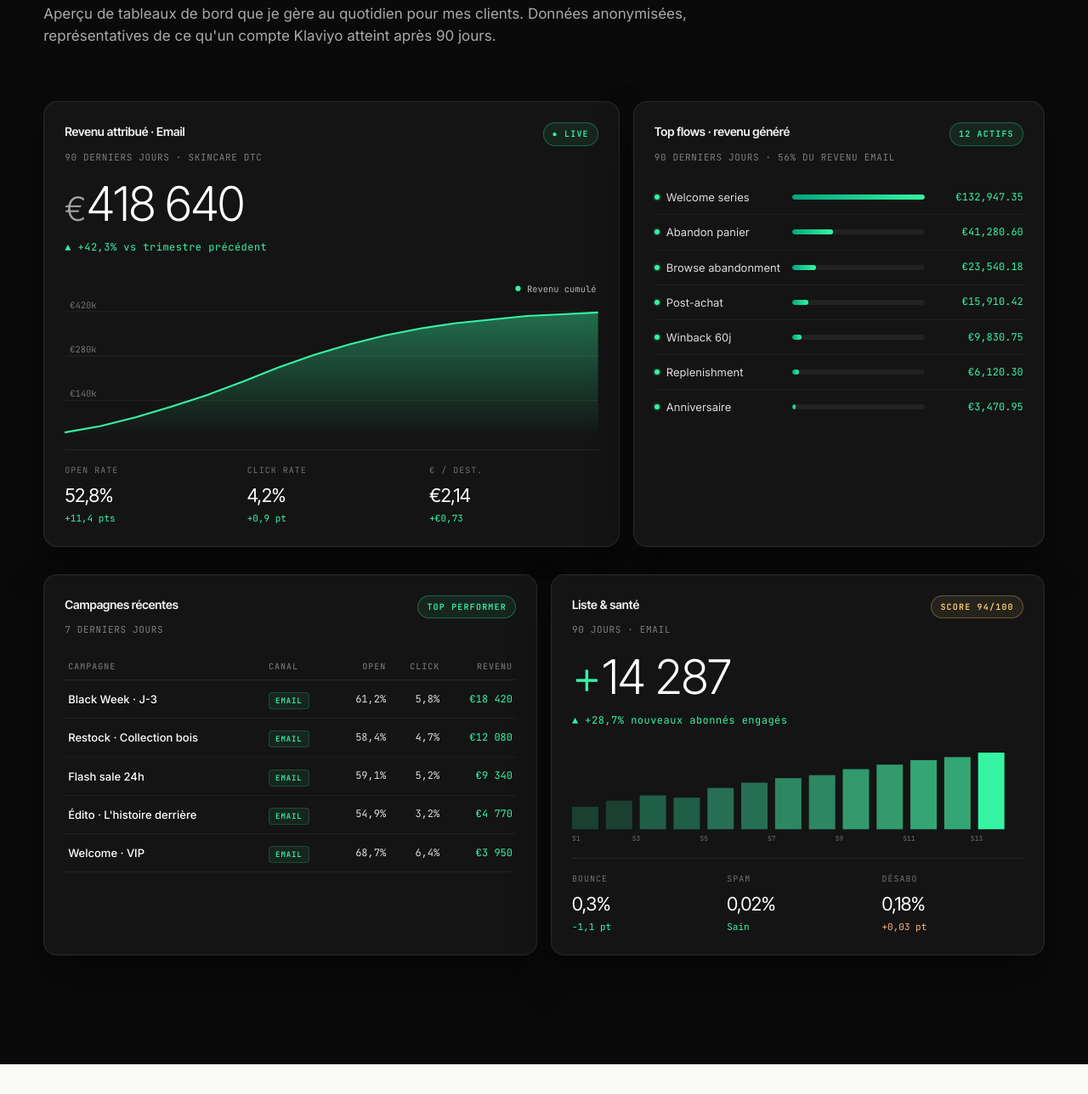
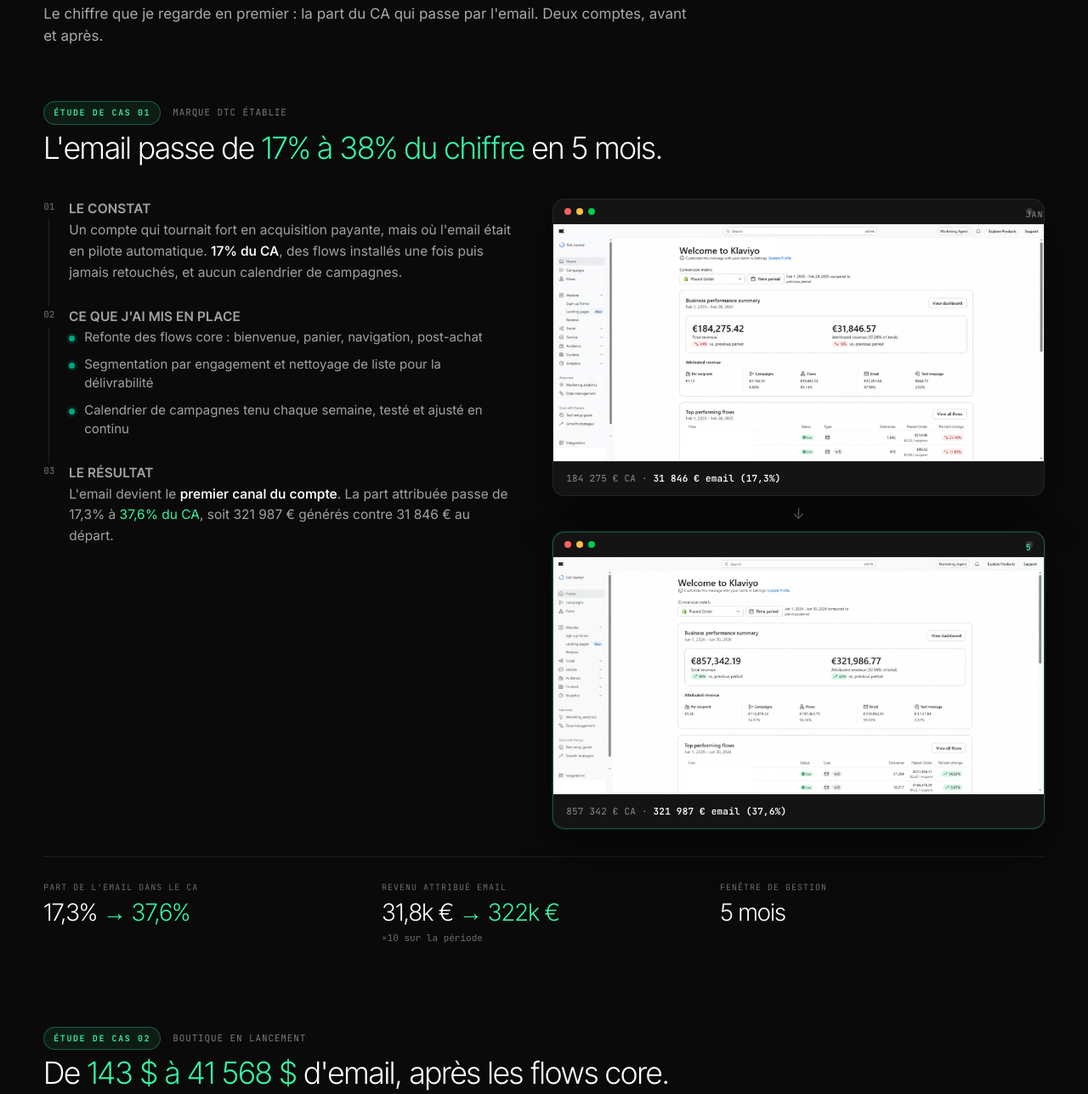
Before and after one commit to DeeRazaf/dina-fi, a plain HTML site: page index.html in a window 1280 px wide. Shown: the part 4890-6178 px from the top of the page at 85% size. Drawn offline with Linux system fonts and the light colour scheme.

Commit message:
Remplace les dashboards maquettes par 2 etudes de cas reelles
Supprime l'ancienne section #resultats (dashboards SVG simules,
etiquetes "representatifs") et la remplace par deux etudes de cas
batties sur de vraies captures Klaviyo, anonymisees, au format
Constat - Intervention - Resultat avec captures avant/apres et KPI.

Co-Authored-By: Claude Opus 4.8 <noreply@anthropic.com>

```diff
--- a/index.html
+++ b/index.html
@@ -1079,6 +1079,223 @@
     background: rgba(54,244,164,0.08);
     border-radius: 4px;
     border: 1px solid rgba(54,244,164,0.18);
+  }
+
+  /* ─── ÉTUDES DE CAS · CAPTURES KLAVIYO ─── */
+  .cs { margin-top: 96px; }
+  .cs:first-of-type { margin-top: 0; }
+
+  .cs-head {
+    display: flex;
+    align-items: baseline;
+    gap: 14px;
+    flex-wrap: wrap;
+    margin-bottom: 8px;
+  }
+  .cs-kicker {
+    font-family: var(--mono);
+    font-size: 10px;
+    font-weight: 600;
+    letter-spacing: 0.16em;
+    text-transform: uppercase;
+    color: var(--accent-glow);
+    padding: 5px 11px;
+    border: 1px solid rgba(54,244,164,0.3);
+    border-radius: 9999px;
+    background: rgba(54,244,164,0.08);
+  }
+  .cs-segment {
+    font-family: var(--mono);
+    font-size: 11px;
+    letter-spacing: 0.08em;
+    text-transform: uppercase;
+    color: rgba(255,255,255,0.45);
+  }
+  .cs-title {
+    font-family: var(--display);
+    font-size: clamp(24px, 3vw, 36px);
+    font-weight: 380;
+    letter-spacing: -0.02em;
+    line-height: 1.1;
+    color: #fff;
+    margin: 6px 0 40px;
+    max-width: 820px;
+  }
+  .cs-title em { font-style: normal; color: var(--accent-glow); }
+
+  .cs-grid {
+    display: grid;
+    grid-template-columns: minmax(0,1fr) minmax(0,1.05fr);
+    gap: 48px;
+    align-items: start;
+  }
+  @media (max-width: 920px) {
+    .cs-grid { grid-template-columns: 1fr; gap: 36px; }
+  }
+
+  /* narrative — Constat / Intervention / Résultat */
+  .cs-steps {
+    display: flex;
+    flex-direction: column;
+    gap: 28px;
+  }
+  .cs-step { position: relative; padding-left: 30px; }
+  .cs-step::before {
+    content: attr(data-step);
+    position: absolute;
+    left: 0; top: 1px;
+    font-family: var(--mono);
+    font-size: 11px;
+    font-weight: 600;
+    color: rgba(255,255,255,0.35);
+  }
+  .cs-step::after {
+    content: "";
+    position: absolute;
+    left: 6px; top: 24px; bottom: -28px;
+    width: 1px;
+    background: rgba(255,255,255,0.1);
+  }
+  .cs-step:last-child::after { display: none; }
+  .cs-step-lbl {
+    font-family: var(--display);
+    font-size: 13px;
+    font-weight: 600;
+    letter-spacing: 0.04em;
+    text-transform: uppercase;
+    color: #fff;
+    margin: 0 0 8px;
+  }
+  .cs-step p {
+    color: rgba(255,255,255,0.62);
+    font-size: 15.5px;
+    line-height: 1.6;
+    margin: 0;
+  }
+  .cs-step p strong { color: #fff; font-weight: 550; }
+  .cs-step p em { font-style: normal; color: var(--accent-glow); }
+  .cs-step ul {
+    list-style: none;
+    margin: 0;
+    padding: 0;
+    display: flex;
+    flex-direction: column;
+    gap: 9px;
+  }
+  .cs-step li {
+    position: relative;
+    padding-left: 18px;
+    color: rgba(255,255,255,0.62);
+    font-size: 15px;
+    line-height: 1.5;
+  }
+  .cs-step li::before {
+    content: "";
+    position: absolute;
+    left: 0; top: 9px;
+    width: 7px; height: 7px;
+    border-radius: 50%;
+    background: var(--accent);
+    box-shadow: 0 0 0 3px rgba(0,168,126,0.15);
+  }
+
+  /* screenshots column */
+  .cs-shots { display: flex; flex-direction: column; gap: 14px; }
+  .cs-shot {
+    margin: 0;
+    background: #141414;
+    border: 1px solid rgba(255,255,255,0.08);
+    border-radius: 14px;
+    overflow: hidden;
+    box-shadow: 0 24px 48px rgba(0,0,0,0.4);
+  }
+  .cs-shot.is-after {
+    border-color: rgba(54,244,164,0.28);
+    box-shadow: 0 24px 48px rgba(0,0,0,0.45), 0 0 0 1px rgba(54,244,164,0.12);
+  }
+  .cs-shot-bar {
+    display: flex;
+    align-items: center;
+    gap: 6px;
+    padding: 10px 13px;
+    border-bottom: 1px solid rgba(255,255,255,0.06);
+  }
+  .cs-shot-bar span { width: 8px; height: 8px; border-radius: 50%; background: rgba(255,255,255,0.15); }
+  .cs-shot-bar span:first-child { background: #FF605C; }
+  .cs-shot-bar span:nth-child(2) { background: #FFBD44; }
+  .cs-shot-bar span:nth-child(3) { background: #00CA4E; }
+  .cs-when {
+    margin-left: auto;
+    font-family: var(--mono);
+    font-size: 10px;
+    font-weight: 500;
+    letter-spacing: 0.08em;
+    text-transform: uppercase;
+    color: rgba(255,255,255,0.45);
+  }
+  .cs-shot.is-after .cs-when { color: var(--accent-glow); }
+  .cs-shot img { width: 100%; height: auto; display: block; }
+  .cs-cap {
+    padding: 11px 15px;
+    font-family: var(--mono);
+    font-size: 11px;
+    letter-spacing: 0.02em;
+    color: rgba(255,255,255,0.5);
+    border-top: 1px solid rgba(255,255,255,0.06);
+  }
+  .cs-cap strong { color: #fff; font-weight: 600; }
+  .cs-arrow {
+    align-self: center;
+    color: rgba(255,255,255,0.3);
+    font-size: 18px;
+    line-height: 1;
+    margin: -2px 0;
+  }
+
+  /* KPI bar */
+  .cs-kpis {
+    display: grid;
+    grid-template-columns: repeat(3, 1fr);
+    gap: 16px;
+    margin-top: 32px;
+    padding-top: 28px;
+    border-top: 1px solid rgba(255,255,255,0.08);
+  }
+  @media (max-width: 560px) { .cs-kpis { grid-template-columns: 1fr; gap: 18px; } }
+  .cs-kpi .k-lbl {
+    font-family: var(--mono);
+    font-size: 10px;
+    letter-spacing: 0.1em;
+    text-transform: uppercase;
+    color: rgba(255,255,255,0.4);
+    margin-bottom: 8px;
+  }
+  .cs-kpi .k-val {
+    font-family: var(--display);
+    font-size: clamp(22px, 2.4vw, 28px);
+    font-weight: 380;
+    letter-spacing: -0.02em;
+    color: #fff;
+    line-height: 1.05;
+  }
+  .cs-kpi .k-val em { font-style: normal; color: var(--accent-glow); }
+  .cs-kpi .k-sub {
+    font-family: var(--mono);
+    font-size: 11px;
+    color: rgba(255,255,255,0.4);
+    margin-top: 6px;
+  }
+
+  .cs-foot {
+    margin-top: 64px;
+    padding-top: 24px;
+    border-top: 1px solid rgba(255,255,255,0.08);
+    font-family: var(--mono);
+    font-size: 12px;
+    line-height: 1.6;
+    letter-spacing: 0.02em;
+    color: rgba(255,255,255,0.42);
+    max-width: 720px;
   }
 
   /* ─── TESTIMONIALS ─── */
@@ -1681,155 +1898,114 @@
   </div>
 </section>
 
-<!-- ============ DASHBOARDS ============ -->
+<!-- ============ RÉSULTATS · CAPTURES KLAVIYO RÉELLES ============ -->
 <section id="resultats" class="dash-section">
   <div class="container">
-    <span class="sec-tag">Résultats clients</span>
-    <h2 class="h2">Ce que produit un compte <em class="italic-acc">bien tenu.</em></h2>
-    <p class="sec-intro">Aperçu de tableaux de bord que je gère au quotidien pour mes clients. Données anonymisées, représentatives de ce qu'un compte Klaviyo atteint après 90 jours.</p>
-
-    <div class="dash-grid">
-
-      <div class="dash-card">
-        <div class="dash-head">
-          <div>
-            <p class="dash-title">Revenu attribué · Email</p>
-            <span class="dash-sub">90 derniers jours · skincare DTC</span>
+    <span class="sec-tag">Avant / Après</span>
+    <h2 class="h2">Quand l'email se met à <em class="italic-acc">peser dans le chiffre.</em></h2>
+    <p class="sec-intro">Le chiffre que je regarde en premier : la part du CA qui passe par l'email. Deux comptes, avant et après.</p>
+
+    <!-- ÉTUDE DE CAS 01 -->
+    <article class="cs reveal">
+      <div class="cs-head">
+        <span class="cs-kicker">Étude de cas 01</span>
+        <span class="cs-segment">Marque DTC établie</span>
+      </div>
+      <h3 class="cs-title">L'email passe de <em>17% à 38% du chiffre</em> en 5 mois.</h3>
+
+      <div class="cs-grid">
+        <div class="cs-steps">
+          <div class="cs-step" data-step="01">
+            <p class="cs-step-lbl">Le constat</p>
+            <p>Un compte qui tournait fort en acquisition payante, mais où l'email était en pilote automatique. <strong>17% du CA</strong>, des flows installés une fois puis jamais retouchés, et aucun calendrier de campagnes.</p>
           </div>
-          <span class="dash-tag">● LIVE</span>
-        </div>
-        <div class="big-num"><span class="currency">€</span><span data-counter="418640" data-format="space">0</span></div>
-        <span class="delta">▲ +<span data-counter="42.3" data-decimals="1">0</span>% vs trimestre précédent</span>
-
-        <svg viewBox="0 0 600 180" width="100%" style="margin-top: 8px;" aria-hidden="true">
-          <defs>
-            <linearGradient id="lg1" x1="0" y1="0" x2="0" y2="1">
-              <stop offset="0%" stop-color="#36F4A4" stop-opacity="0.4"/>
-              <stop offset="100%" stop-color="#36F4A4" stop-opacity="0"/>
-            </linearGradient>
-          </defs>
-          <g stroke="rgba(255,255,255,0.06)" stroke-width="1">
-            <line x1="0" y1="40" x2="600" y2="40"/>
-            <line x1="0" y1="90" x2="600" y2="90"/>
-            <line x1="0" y1="140" x2="600" y2="140"/>
-          </g>
-          <g fill="rgba(255,255,255,0.4)" font-family="JetBrains Mono" font-size="10">
-            <text x="6" y="36">€420k</text>
-            <text x="6" y="86">€280k</text>
-            <text x="6" y="136">€140k</text>
-          </g>
-          <path d="M0,176 L40,169 L80,159 L120,147 L160,134 L200,119 L240,103 L280,89 L320,77 L360,67 L400,59 L440,53 L480,49 L520,45 L560,43 L600,41 L600,180 L0,180 Z" fill="url(#lg1)"/>
-          <path d="M0,176 L40,169 L80,159 L120,147 L160,134 L200,119 L240,103 L280,89 L320,77 L360,67 L400,59 L440,53 L480,49 L520,45 L560,43 L600,41" stroke="#36F4A4" stroke-width="2" fill="none"/>
-          <g font-family="JetBrains Mono" font-size="10" fill="rgba(255,255,255,0.7)">
-            <circle cx="510" cy="14" r="3" fill="#36F4A4"/>
-            <text x="520" y="18">Revenu cumulé</text>
-          </g>
-        </svg>
-
-        <div class="mini-metrics">
-          <div>
-            <div class="mm-lbl">Open rate</div>
-            <div class="mm-val"><span data-counter="52.8" data-decimals="1">0</span>%</div>
-            <div class="mm-delta">+11,4 pts</div>
+          <div class="cs-step" data-step="02">
+            <p class="cs-step-lbl">Ce que j'ai mis en place</p>
+            <ul>
+              <li>Refonte des flows core : bienvenue, panier, navigation, post-achat</li>
+              <li>Segmentation par engagement et nettoyage de liste pour la délivrabilité</li>
+              <li>Calendrier de campagnes tenu chaque semaine, testé et ajusté en continu</li>
+            </ul>
           </div>
-          <div>
-            <div class="mm-lbl">Click rate</div>
-            <div class="mm-val"><span data-counter="4.2" data-decimals="1">0</span>%</div>
-            <div class="mm-delta">+0,9 pt</div>
-          </div>
-          <div>
-            <div class="mm-lbl">€ / dest.</div>
-            <div class="mm-val">€<span data-counter="2.14" data-decimals="2">0</span></div>
-            <div class="mm-delta">+€0,73</div>
+          <div class="cs-step" data-step="03">
+            <p class="cs-step-lbl">Le résultat</p>
+            <p>L'email devient le <strong>premier canal du compte</strong>. La part attribuée passe de 17,3% à <em>37,6% du CA</em>, soit 321 987 € générés contre 31 846 € au départ.</p>
           </div>
         </div>
+
+        <div class="cs-shots">
+          <figure class="cs-shot is-before">
+            <div class="cs-shot-bar"><span></span><span></span><span></span><span class="cs-when">Janvier · avant</span></div>
+            <img src="portfolio/resultats-compte1-avant.webp" alt="Tableau de bord Klaviyo, point de départ : 184 275 € de revenu total, 31 846 € attribués à l'email soit 17,3%" loading="lazy" decoding="async" width="1804" height="872" />
+            <figcaption class="cs-cap">184 275 € CA · <strong>31 846 € email (17,3%)</strong></figcaption>
+          </figure>
+          <div class="cs-arrow" aria-hidden="true">&darr;</div>
+          <figure class="cs-shot is-after">
+            <div class="cs-shot-bar"><span></span><span></span><span></span><span class="cs-when">5 mois après</span></div>
+            <img src="portfolio/resultats-compte1-apres.webp" alt="Tableau de bord Klaviyo, 5 mois après : 857 342 € de revenu total, 321 987 € attribués à l'email soit 37,6%" loading="lazy" decoding="async" width="1804" height="872" />
+            <figcaption class="cs-cap">857 342 € CA · <strong>321 987 € email (37,6%)</strong></figcaption>
+          </figure>
+        </div>
       </div>
 
-      <div class="dash-card">
-        <div class="dash-head">
-          <div>
-            <p class="dash-title">Top flows · revenu généré</p>
-            <span class="dash-sub">90 derniers jours · 56% du revenu email</span>
+      <div class="cs-kpis">
+        <div class="cs-kpi"><div class="k-lbl">Part de l'email dans le CA</div><div class="k-val">17,3% <em>&rarr; 37,6%</em></div></div>
+        <div class="cs-kpi"><div class="k-lbl">Revenu attribué email</div><div class="k-val">31,8k € <em>&rarr; 322k €</em></div><div class="k-sub">×10 sur la période</div></div>
+        <div class="cs-kpi"><div class="k-lbl">Fenêtre de gestion</div><div class="k-val">5 mois</div></div>
+      </div>
+    </article>
+
+    <!-- ÉTUDE DE CAS 02 -->
+    <article class="cs reveal">
+      <div class="cs-head">
+        <span class="cs-kicker">Étude de cas 02</span>
+        <span class="cs-segment">Boutique en lancement</span>
+      </div>
+      <h3 class="cs-title">De <em>143 $ à 41 568 $</em> d'email, après les flows core.</h3>
+
+      <div class="cs-grid">
+        <div class="cs-steps">
+          <div class="cs-step" data-step="01">
+            <p class="cs-step-lbl">Le constat</p>
+            <p>Une boutique qui démarrait : <strong>aucun flow actif</strong>, l'email pesait 1,7% du chiffre. Tout le revenu venait d'envois ponctuels et du trafic direct, rien n'était automatisé.</p>
           </div>
-          <span class="dash-tag">12 ACTIFS</span>
-        </div>
-
-        <div class="flow-row"><div class="fname"><span class="dot-status"></span>Welcome series</div><div class="fbar"><i style="--w: 100%"></i></div><div class="frev">€132,947.35</div></div>
-        <div class="flow-row"><div class="fname"><span class="dot-status"></span>Abandon panier</div><div class="fbar"><i style="--w: 31%"></i></div><div class="frev">€41,280.60</div></div>
-        <div class="flow-row"><div class="fname"><span class="dot-status"></span>Browse abandonment</div><div class="fbar"><i style="--w: 18%"></i></div><div class="frev">€23,540.18</div></div>
-        <div class="flow-row"><div class="fname"><span class="dot-status"></span>Post-achat</div><div class="fbar"><i style="--w: 12%"></i></div><div class="frev">€15,910.42</div></div>
-        <div class="flow-row"><div class="fname"><span class="dot-status"></span>Winback 60j</div><div class="fbar"><i style="--w: 7%"></i></div><div class="frev">€9,830.75</div></div>
-        <div class="flow-row"><div class="fname"><span class="dot-status"></span>Replenishment</div><div class="fbar"><i style="--w: 5%"></i></div><div class="frev">€6,120.30</div></div>
-        <div class="flow-row"><div class="fname"><span class="dot-status"></span>Anniversaire</div><div class="fbar"><i style="--w: 3%"></i></div><div class="frev">€3,470.95</div></div>
-      </div>
-
-      <div class="dash-row">
-
-        <div class="dash-card">
-          <div class="dash-head">
-            <div>
-              <p class="dash-title">Campagnes récentes</p>
-              <span class="dash-sub">7 derniers jours</span>
-            </div>
-            <span class="dash-tag">TOP PERFORMER</span>
+          <div class="cs-step" data-step="02">
+            <p class="cs-step-lbl">Ce que j'ai mis en place</p>
+            <ul>
+              <li>Installation des flows core de zéro : bienvenue, panier abandonné, navigation, post-achat</li>
+              <li>Pop-up de capture pour faire grossir la liste</li>
+              <li>Premières campagnes structurées pour activer et fidéliser la base</li>
+            </ul>
           </div>
-          <table class="camp-table">
-            <thead>
-              <tr><th>Campagne</th><th>Canal</th><th class="r">Open</th><th class="r">Click</th><th class="r">Revenu</th></tr>
-            </thead>
-            <tbody>
-              <tr><td class="cn">Black Week · J-3</td><td><span class="ch">EMAIL</span></td><td class="r cm">61,2%</td><td class="r cm">5,8%</td><td class="r cm" style="color:#36F4A4">€18 420</td></tr>
-              <tr><td class="cn">Restock · Collection bois</td><td><span class="ch">EMAIL</span></td><td class="r cm">58,4%</td><td class="r cm">4,7%</td><td class="r cm" style="color:#36F4A4">€12 080</td></tr>
-              <tr><td class="cn">Flash sale 24h</td><td><span class="ch">EMAIL</span></td><td class="r cm">59,1%</td><td class="r cm">5,2%</td><td class="r cm" style="color:#36F4A4">€9 340</td></tr>
-              <tr><td class="cn">Édito · L'histoire derrière</td><td><span class="ch">EMAIL</span></td><td class="r cm">54,9%</td><td class="r cm">3,2%</td><td class="r cm" style="color:#36F4A4">€4 770</td></tr>
-              <tr><td class="cn">Welcome · VIP</td><td><span class="ch">EMAIL</span></td><td class="r cm">68,7%</td><td class="r cm">6,4%</td><td class="r cm" style="color:#36F4A4">€3 950</td></tr>
-            </tbody>
-          </table>
-        </div>
-
-        <div class="dash-card">
-          <div class="dash-head">
-            <div>
-              <p class="dash-title">Liste & santé</p>
-              <span class="dash-sub">90 jours · email</span>
-            </div>
-            <span class="dash-tag warn">SCORE 94/100</span>
-          </div>
-
-          <div class="big-num"><span style="color:#36F4A4">+</span><span data-counter="14287" data-format="space">0</span></div>
-          <span class="delta">▲ +<span data-counter="28.7" data-decimals="1">0</span>% nouveaux abonnés engagés</span>
-
-          <svg viewBox="0 0 600 130" width="100%" style="margin-top: 6px;" aria-hidden="true">
-            <g fill="rgba(255,255,255,0.4)" font-family="JetBrains Mono" font-size="9">
-              <text x="0" y="125">S1</text><text x="80" y="125">S3</text><text x="170" y="125">S5</text><text x="260" y="125">S7</text><text x="350" y="125">S9</text><text x="440" y="125">S11</text><text x="530" y="125">S13</text>
-            </g>
-            <g>
-              <rect x="0"   y="80" width="35" height="30" fill="#1A4032"/>
-              <rect x="45"  y="72" width="35" height="38" fill="#1A4032"/>
-              <rect x="90"  y="65" width="35" height="45" fill="#1F5F47"/>
-              <rect x="135" y="68" width="35" height="42" fill="#1F5F47"/>
-              <rect x="180" y="55" width="35" height="55" fill="#266F54"/>
-              <rect x="225" y="48" width="35" height="62" fill="#266F54"/>
-              <rect x="270" y="42" width="35" height="68" fill="#2D8763"/>
-              <rect x="315" y="38" width="35" height="72" fill="#2D8763"/>
-              <rect x="360" y="30" width="35" height="80" fill="#329A6D"/>
-              <rect x="405" y="24" width="35" height="86" fill="#329A6D"/>
-              <rect x="450" y="18" width="35" height="92" fill="#34A574"/>
-              <rect x="495" y="14" width="35" height="96" fill="#34A574"/>
-              <rect x="540" y="8"  width="35" height="102" fill="#36F4A4"/>
-            </g>
-          </svg>
-
-          <div class="mini-metrics">
-            <div><div class="mm-lbl">Bounce</div><div class="mm-val"><span data-counter="0.3" data-decimals="1">0</span>%</div><div class="mm-delta">−1,1 pt</div></div>
-            <div><div class="mm-lbl">Spam</div><div class="mm-val"><span data-counter="0.02" data-decimals="2">0</span>%</div><div class="mm-delta">Sain</div></div>
-            <div><div class="mm-lbl">Désabo</div><div class="mm-val"><span data-counter="0.18" data-decimals="2">0</span>%</div><div class="mm-delta neg">+0,03 pt</div></div>
+          <div class="cs-step" data-step="03">
+            <p class="cs-step-lbl">Le résultat</p>
+            <p>L'email devient un <strong>vrai canal de revenu</strong> : <em>16,5% du CA</em> et 41 568 $ générés, sans un euro de pub en plus.</p>
           </div>
         </div>
 
+        <div class="cs-shots">
+          <figure class="cs-shot is-before">
+            <div class="cs-shot-bar"><span></span><span></span><span></span><span class="cs-when">Janvier · avant</span></div>
+            <img src="portfolio/resultats-compte2-avant.webp" alt="Tableau de bord Klaviyo, point de départ : 8 462 $ de revenu total, 143 $ attribués à l'email soit 1,7%" loading="lazy" decoding="async" width="1804" height="872" />
+            <figcaption class="cs-cap">8 462 $ CA · <strong>143 $ email (1,7%)</strong></figcaption>
+          </figure>
+          <div class="cs-arrow" aria-hidden="true">&darr;</div>
+          <figure class="cs-shot is-after">
+            <div class="cs-shot-bar"><span></span><span></span><span></span><span class="cs-when">Après flows core</span></div>
+            <img src="portfolio/resultats-compte2-apres.webp" alt="Tableau de bord Klaviyo, après mise en place des flows core : 251 783 $ de revenu total, 41 568 $ attribués à l'email soit 16,5%" loading="lazy" decoding="async" width="1804" height="872" />
+            <figcaption class="cs-cap">251 783 $ CA · <strong>41 568 $ email (16,5%)</strong></figcaption>
+          </figure>
+        </div>
       </div>
 
-    </div>
+      <div class="cs-kpis">
+        <div class="cs-kpi"><div class="k-lbl">Part de l'email dans le CA</div><div class="k-val">1,7% <em>&rarr; 16,5%</em></div></div>
+        <div class="cs-kpi"><div class="k-lbl">Revenu attribué email</div><div class="k-val">143 $ <em>&rarr; 41 568 $</em></div><div class="k-sub">depuis zéro automatisation</div></div>
+        <div class="cs-kpi"><div class="k-lbl">Déclencheur</div><div class="k-val">Flows core</div></div>
+      </div>
+    </article>
+
+    <p class="cs-foot">Comptes anonymisés. Le revenu total bouge aussi avec le trafic et la saison, ce que je pilote directement, c'est la part qui passe par l'email.</p>
   </div>
 </section>
 
```
Also changed, not shown: portfolio/resultats-compte1-apres.webp (added), portfolio/resultats-compte1-avant.webp (added), portfolio/resultats-compte2-apres.webp (added), portfolio/resultats-compte2-avant.webp (added).
